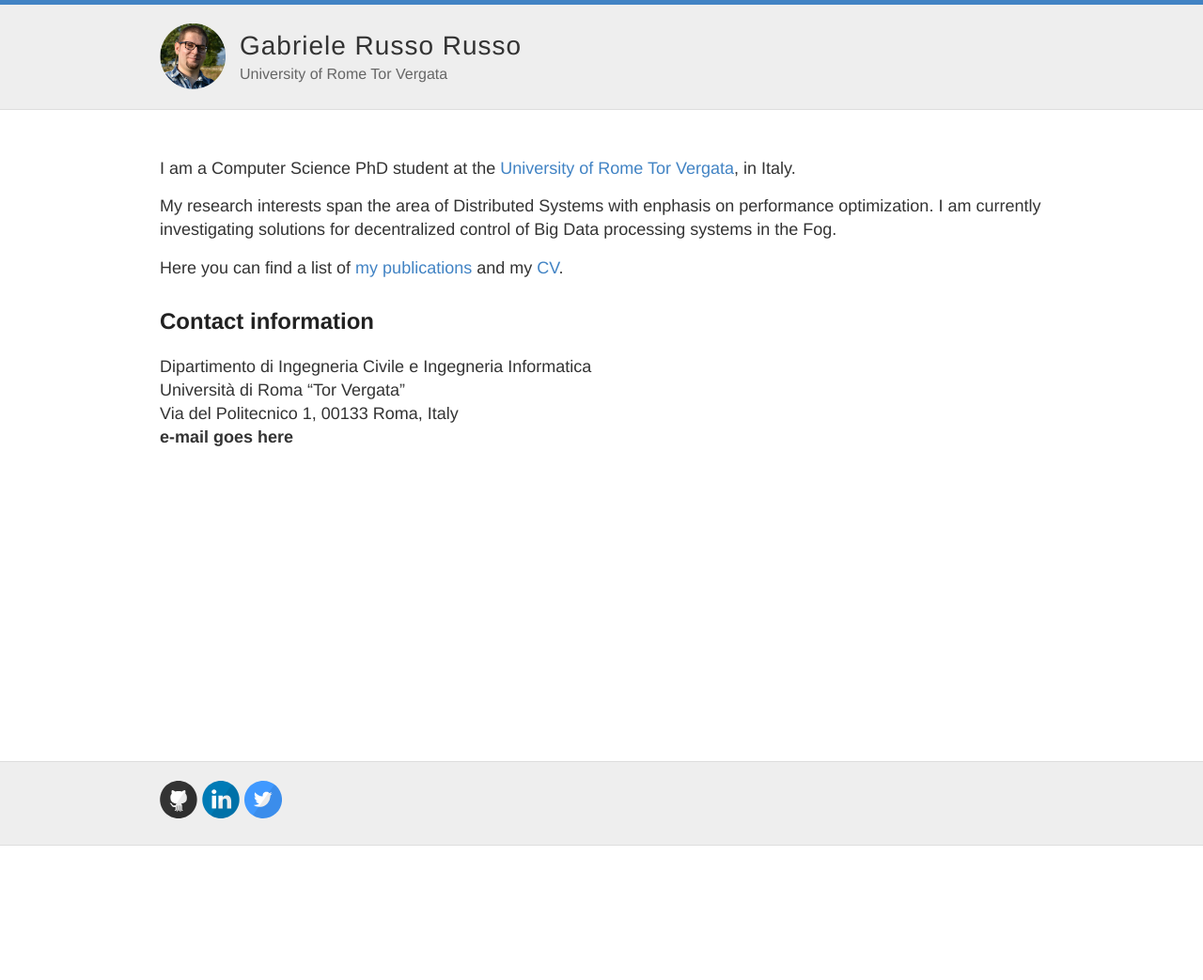
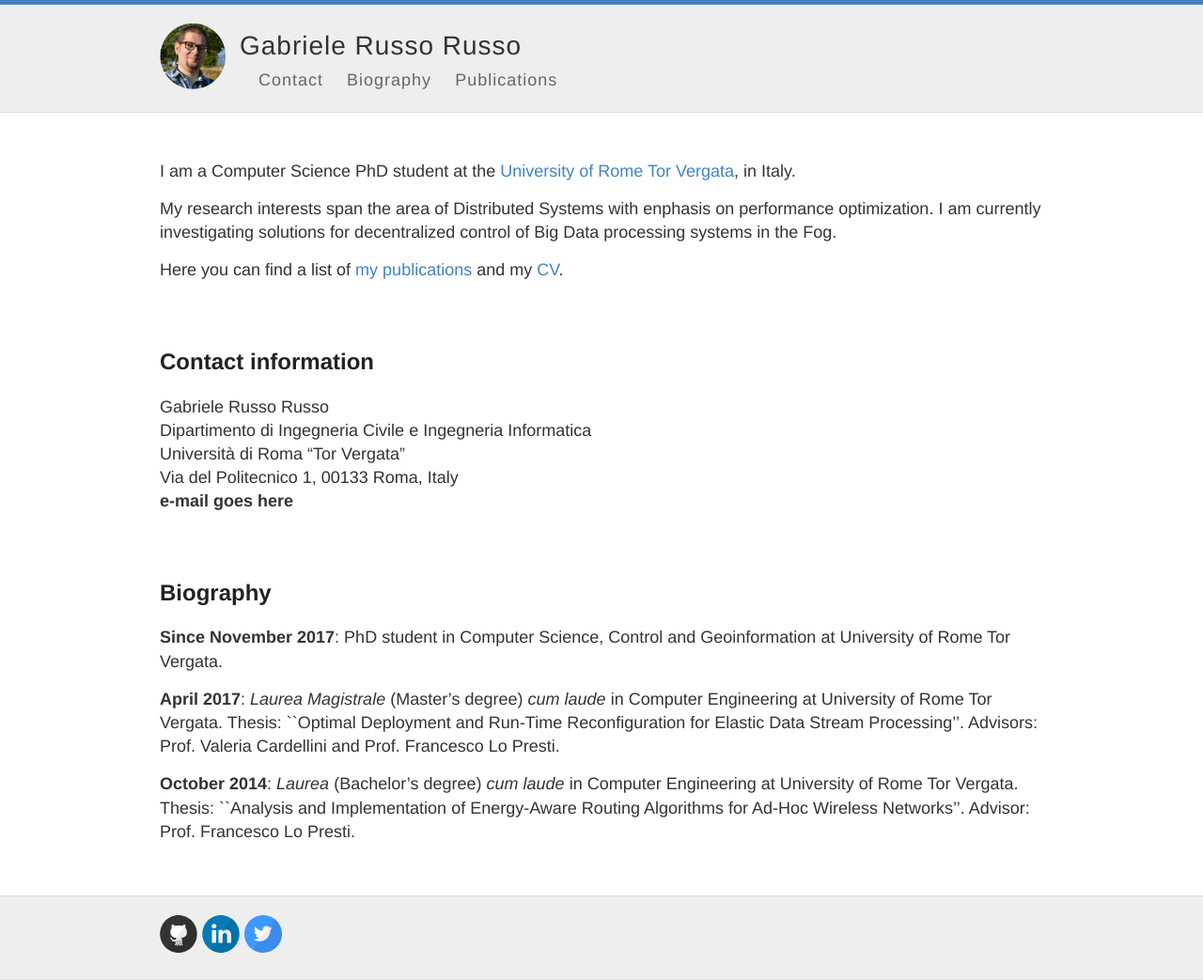
Before and after one commit to grussorusso/grussorusso.github.io, a Jekyll site: the page built from index.md, in a window 1280 px wide. Shown: the whole page at 94% size. Built offline with Jekyll 4.4.1, drawn with Linux system fonts in a browser that asks for light colours; before the commit the page ends 900 px from its top, so only the background shows below that.

Commit message:
Restores the navbar in the header.

```diff
--- a/_config.yml
+++ b/_config.yml
@@ -8,7 +8,7 @@
 avatar: /images/jekyll-logo.png
 
 # Enable navigation menu in the header
-shownav: false
+shownav: true
 
 #
 # Flags below are optional
--- a/_includes/home.md
+++ b/_includes/home.md
@@ -8,9 +8,38 @@
 Here you can find a list of [my publications]({{ site.baseurl }}publications/)
 and my [CV]({{ site.baseurl }}assets/CV.pdf).
 
+
+&nbsp;
+
+
 ## Contact information ##
-
+<a name ="contact"></a>
+Gabriele Russo Russo<br/>
 Dipartimento di Ingegneria Civile e Ingegneria Informatica<br/>
 Università di Roma "Tor Vergata"<br/>
 Via del Politecnico 1, 00133 Roma, Italy<br/>
 **e-mail goes here**
+
+
+
+
+&nbsp;
+
+
+
+## Biography ##
+<a name ="bio"></a>
+**Since November 2017**: PhD student in Computer Science, Control and
+Geoinformation at University of Rome Tor Vergata.
+
+**April 2017**: *Laurea Magistrale* (Master's degree) *cum laude* in Computer
+Engineering at University of Rome Tor Vergata. Thesis: ``Optimal Deployment
+and Run-Time Reconfiguration for Elastic Data Stream Processing''. Advisors: Prof.
+Valeria Cardellini and Prof. Francesco Lo Presti.
+
+**October 2014**: *Laurea* (Bachelor's degree) *cum laude* in Computer
+Engineering at University of Rome Tor Vergata. Thesis: ``Analysis and Implementation of Energy-Aware Routing Algorithms for Ad-Hoc Wireless
+Networks''. Advisor: Prof.
+Francesco Lo Presti.
+
+&nbsp;
--- /dev/null
+++ b/_includes/menu.html
@@ -0,0 +1,3 @@
+<a href="{{ site.baseurl }}/index.html#contact">Contact</a>
+<a href="{{ site.baseurl }}/index.html#bio">Biography</a>
+<a href="{{ site.baseurl }}/publications.html">Publications</a>
--- a/_layouts/default.html
+++ b/_layouts/default.html
@@ -25,15 +25,15 @@
 
           <div class="site-info">
             <h1 class="site-name"><a href="{{ site.baseurl }}/">{{ site.name }}</a></h1>
-            <p class="site-description">{{ site.description }}</p>
+		  {% if site.shownav %}
+		  <nav>
+		    {% include menu.html %}
+		  </nav>
+		  {% else %}
+		    <p class="site-description">{{ site.description }}</p>
+		  {% endif %}
           </div>
 
-	  {% if site.shownav %}
-          <nav>
-            <a href="{{ site.baseurl }}/">Blog</a>
-            <a href="{{ site.baseurl }}/about">About</a>
-          </nav>
-	  {% endif %}
         </header>
       </div>
     </div>
--- a/style.scss
+++ b/style.scss
@@ -227,8 +227,6 @@
 }
 
 nav {
-  float: right;
-  margin-top: 23px; // @TODO: Vertically middle align
   font-family: $helveticaNeue;
   font-size: 18px;
 
@@ -241,7 +239,7 @@
 
   a {
     margin-left: 20px;
-    color: $darkGray;
+    color: $gray;
     text-align: right;
     font-weight: 300;
     letter-spacing: 1px;
```
Also changed, not shown: blog.md (deleted, +0 -20 lines), publications.md (+1 -1 lines).
